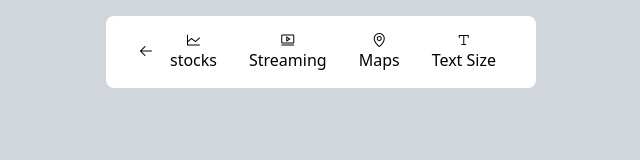
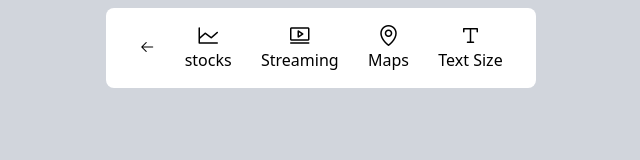
Before and after one commit to shivamdayma19/just-dial-, a website: page more.html in a window 1280 px wide. Shown: the whole page, without its empty margins (319-959 px from the left). Drawn offline with nearby package versions, Linux system fonts and the light colour scheme.

Commit message:
testingM

```diff
--- a/more.html
+++ b/more.html
@@ -19,16 +19,13 @@
     href="https://cdnjs.cloudflare.com/ajax/libs/animate.css/4.1.1/animate.min.css"
   />
 </head>
-<body class="bg-gray-300 p-4 px-40">
-  <section class="max-w-[430px] mx-auto bg-white flex items-center justify-center  rounded-lg  animate__animated animate__fadeInDown w-full">
-    <a href="./index.html" class="top-5 ml-2 inline-block"><i class="ph ph-arrow-left"></i></a>
-    <div class=" flex justify-evenly gap-8 text-md p-4  ">
-        <a href="#" class="flex flex-col text-center"><i class="ph ph-chart-line"></i>stocks</a>
-        <a href="#" class="flex flex-col text-center"><i class="ph ph-video"></i>Streaming</a>
-        <a href="#" class="flex flex-col text-center"><i class="ph ph-map-pin"></i>Maps</a>
-        <a href="#" class="flex flex-col text-center"><i class="ph ph-text-t"></i>Text Size</a>
-
-    </div>
+<body class="bg-gray-300 p-2">
+  <section class="max-w-[430px] mx-auto bg-white flex items-center justify-evenly gap-3 p-4 rounded-lg  animate__animated animate__fadeInDown w-full">
+        <a href="./index.html" class="inline-block"><i class="ph ph-arrow-left"></i></a>
+        <a href="#" class=" flex-col inline-flex text-center"><i class="ph ph-chart-line text-2xl"></i>stocks</a>
+        <a href="#" class=" flex-col inline-flex text-center"><i class="ph ph-video text-2xl"></i>Streaming</a>
+        <a href="#" class=" flex-col inline-flex text-center"><i class="ph ph-map-pin text-2xl"></i>Maps</a>
+        <a href="#" class=" flex-col inline-flex text-center"><i class="ph ph-text-t text-2xl"></i>Text Size</a>
   </section>
 </body>
 </html>
```
